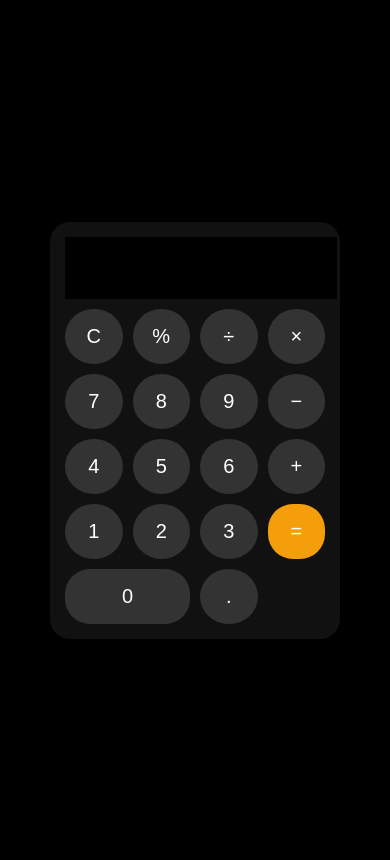
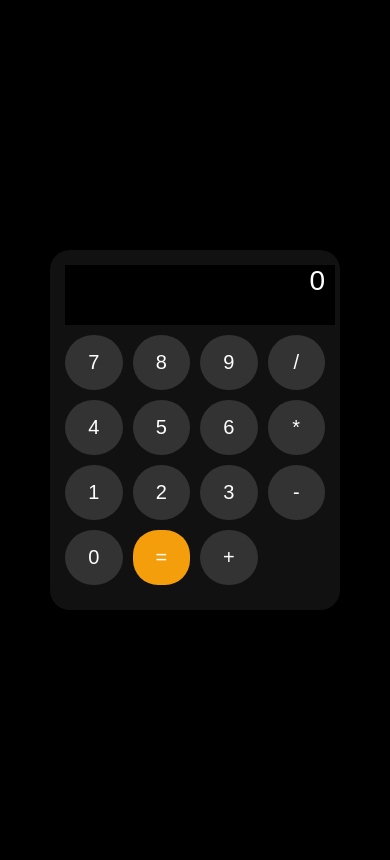
Before and after one commit to mdhdrali/Calculator2, a Python web app: template calculator2/templates/index.html in a window 390 px wide. Run offline with Jinja, Linux system fonts and the light colour scheme; the template is opened without the code that fills it, so the values that code supplies are empty.

Commit message:
Refactor HTML structure for phone calculator
Updated the calculator layout and button structure.

```diff
--- a/calculator2/templates/index.html
+++ b/calculator2/templates/index.html
@@ -7,33 +7,30 @@
 <body>
 
 <div class="calculator">
-    <input type="text" id="display" disabled>
+    <div class="display" id="display">0</div>
 
     <div class="buttons">
-        <button onclick="clearDisplay()">C</button>
-        <button onclick="append('%')">%</button>
-        <button onclick="append('/')">÷</button>
-        <button onclick="append('*')">×</button>
+        <button class="number">7</button>
+        <button class="number">8</button>
+        <button class="number">9</button>
+        <button class="operator">/</button>
 
-        <button onclick="append('7')">7</button>
-        <button onclick="append('8')">8</button>
-        <button onclick="append('9')">9</button>
-        <button onclick="append('-')">−</button>
+        <button class="number">4</button>
+        <button class="number">5</button>
+        <button class="number">6</button>
+        <button class="operator">*</button>
 
-        <button onclick="append('4')">4</button>
-        <button onclick="append('5')">5</button>
-        <button onclick="append('6')">6</button>
-        <button onclick="append('+')">+</button>
+        <button class="number">1</button>
+        <button class="number">2</button>
+        <button class="number">3</button>
+        <button class="operator">-</button>
 
-        <button onclick="append('1')">1</button>
-        <button onclick="append('2')">2</button>
-        <button onclick="append('3')">3</button>
-        <button class="equal" onclick="calculate()">=</button>
-
-        <button class="zero" onclick="append('0')">0</button>
-        <button onclick="append('.')">.</button>
+        <button class="number">0</button>
+        <button class="equal">=</button>
+        <button class="operator">+</button>
     </div>
 </div>
+
 
 <script src="{{ url_for('static', filename='script.js') }}"></script>
 </body>
```
